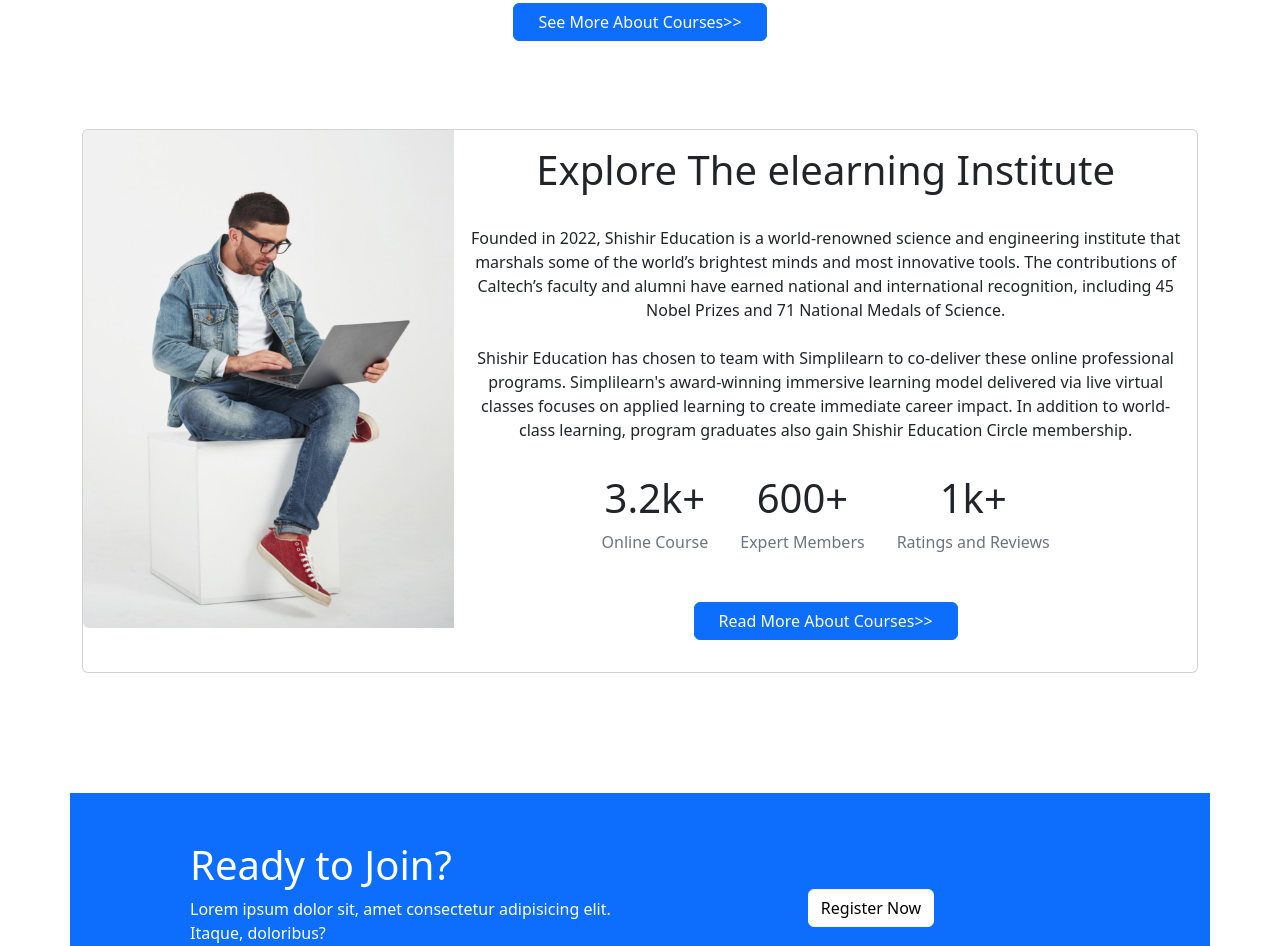
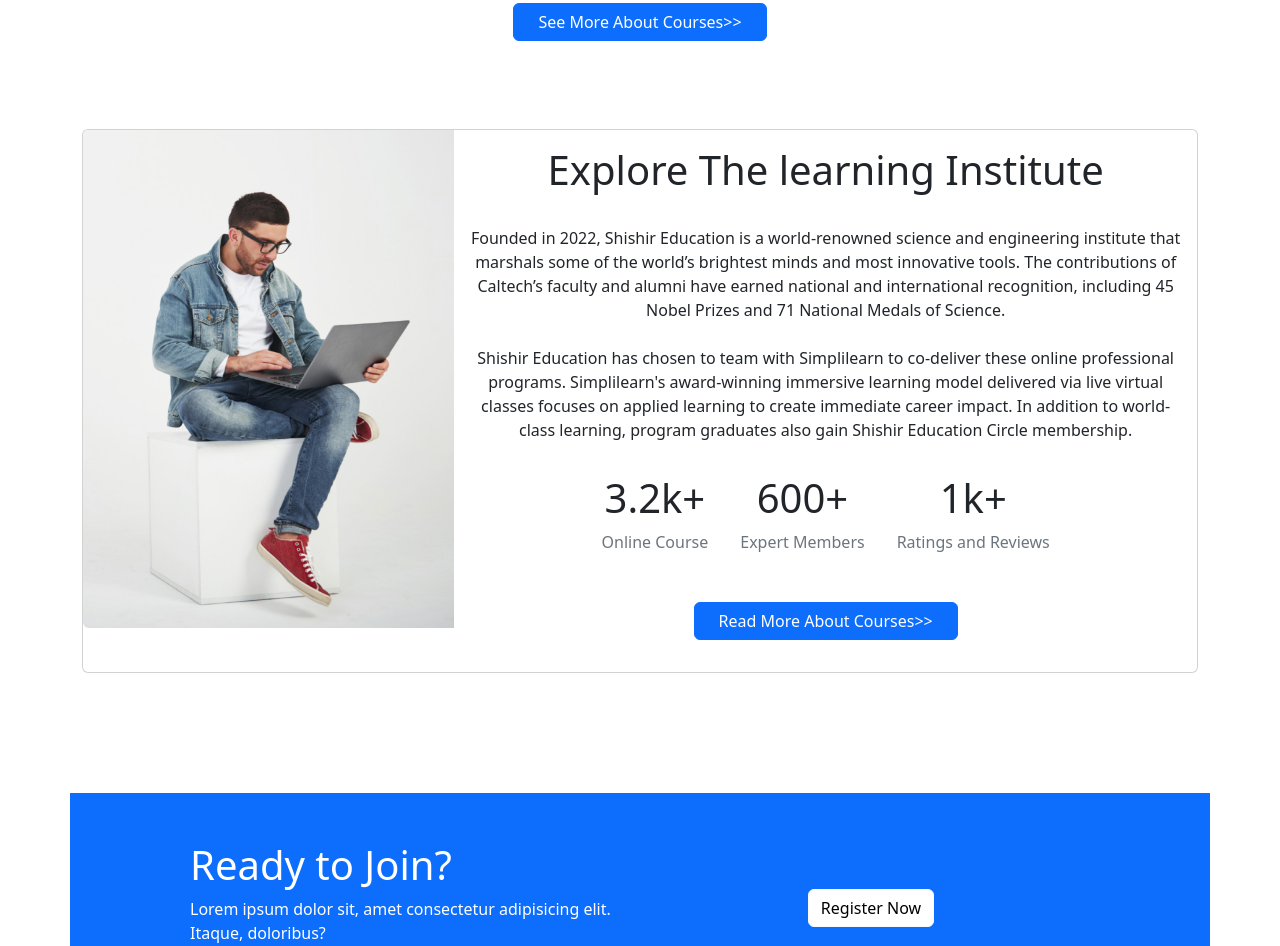
Before and after one commit to shishir195/assignment-3, a plain HTML site: page index.html in a window 1280 px wide. Shown: the part 1386-2332 px from the top of the page. Drawn offline with nearby package versions, Linux system fonts and the light colour scheme.

Commit message:
spelling changed

```diff
--- a/index.html
+++ b/index.html
@@ -259,7 +259,7 @@
                         </div>
                         <div class="col-md-8">
                             <div class="card-body">
-                                <h1 class="card-title">Explore The elearning
+                                <h1 class="card-title">Explore The learning
                                     Institute</h1>
                                 <br>
                                 <p class="card-text">Founded in 2022, Shishir Education is a world-renowned science and
```
